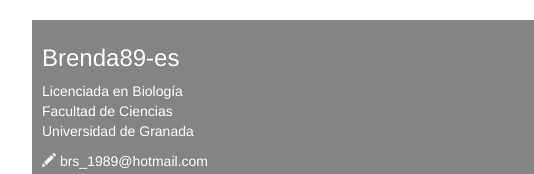
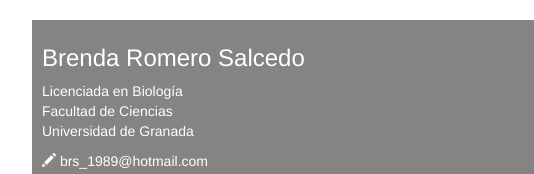
Before and after one commit to Brenda89-es/brenda9289.github.io, a plain HTML site: page index.html in a window 1280 px wide. Shown: the top 174 px of the page, 243-777 px from the left. Drawn offline with nearby package versions, Linux system fonts and the light colour scheme.

Commit message:
Subiendo para hacerlo público

```diff
--- a/index.html
+++ b/index.html
@@ -17,7 +17,7 @@
   <body>
     <div class="container header-bar">
       <!--Sustituir por los datos del alumno-->
-      <h3>Brenda89-es<span><img style="width: 214px; height: 164px;"  class='img-circle' alt="Brenda Romero Salcedo" src="img/gato.jpg" align="right"></span></h3>
+      <h3>Brenda Romero Salcedo<span><img style="width: 214px; height: 164px;"  class='img-circle' alt="Brenda Romero Salcedo" src="img/gato.jpg" align="right"></span></h3>
       <p>
         <!--Sustituir por los datos del alumno-->
         Licenciada en Biología<br>
```
